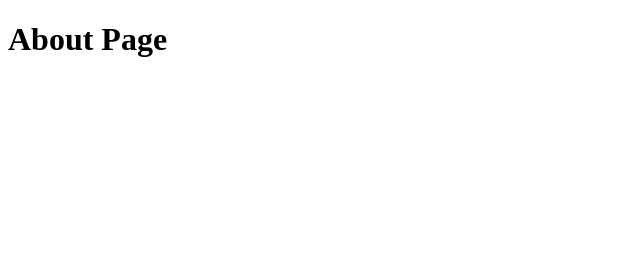
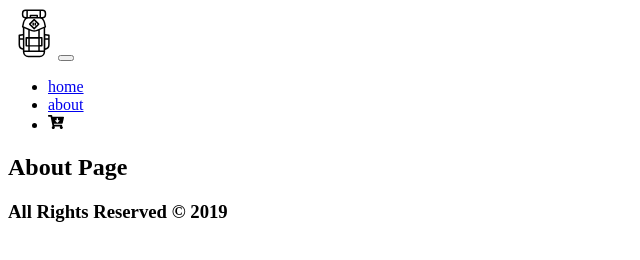
Before and after one commit to haeke/gatsby-store2, a Gatsby site: page /about in a window 1280 px wide. Shown: the whole page, without its empty margins (0-640 px from the left). Built offline with nearby package versions, Linux system fonts and the light colour scheme; Gatsby itself is replaced by a stand-in of ours.

Commit message:
added the footer and navbar to the about component.

```diff
--- a/src/pages/about.js
+++ b/src/pages/about.js
@@ -1,10 +1,17 @@
 import React from "react"
+
+import NavBar from "../components/NavBar"
+import Footer from "../components/Footer"
 
 const About = () => {
   return (
-    <div>
-      <h1>About Page</h1>
-    </div>
+    <>
+      <NavBar />
+      <section className="fullHeight">
+        <h1>About Page</h1>
+      </section>
+      <Footer />
+    </>
   )
 }
 
```
